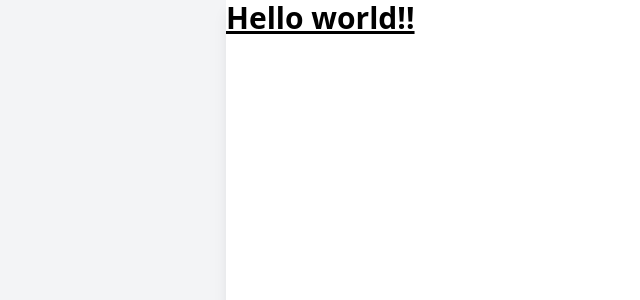
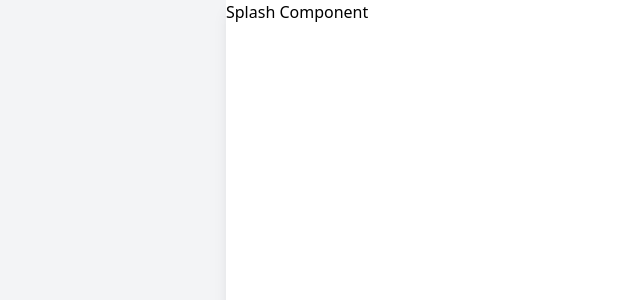
Before and after one commit to jivvonC/7thCOKERTHON-Team5-FE, a React (Vite) app: page /splash in a window 1280 px wide. Shown: the top 300 px of the page, without its empty margins (199-839 px from the left). Built offline with nearby package versions, Linux system fonts and the light colour scheme.

Commit message:
feat: browser routing

```diff
--- a/package.json
+++ b/package.json
@@ -16,6 +16,7 @@
     "react": "^19.2.0",
     "react-dom": "^19.2.0",
     "react-icons": "^5.5.0",
+    "react-router-dom": "^7.12.0",
     "tailwindcss": "^4.1.18"
   },
   "devDependencies": {
--- a/src/App.tsx
+++ b/src/App.tsx
@@ -1,11 +1,24 @@
 import './App.css';
-import Layout from './components/Layout';
+import Splash from './pages/Splash.tsx';
+import Login from './pages/Login.tsx';
+import StartPage from './pages/StartPage.tsx';
+import JoinPage from './pages/JoinPage.tsx';
+import JoinListPage from './pages/JoinListPage.tsx';
+import Layout from './components/Layout.tsx';
+import { Routes, Route, Navigate } from 'react-router-dom';
 
 function App() {
   return (
-    <Layout>
-      <h1 className="text-3xl font-bold underline">Hello world!!</h1>
-    </Layout>
+    <Routes>
+      <Route element={<Layout />}>
+        <Route path="/" element={<StartPage />}></Route>
+        <Route path="/join" element={<JoinPage />}></Route>
+        <Route path="/joinlist" element={<JoinListPage />}></Route>
+        <Route path="/splash" element={<Splash />}></Route>
+        <Route path="/login" element={<Login />}></Route>
+      </Route>
+      <Route path="*" element={<Navigate to="/" replace />} />
+    </Routes>
   );
 }
 
--- a/src/components/Layout.tsx
+++ b/src/components/Layout.tsx
@@ -1,15 +1,14 @@
-import { type ReactNode } from 'react';
+import { Outlet } from 'react-router-dom';
 
-interface LayoutProps {
-  children: ReactNode;
-}
-
-function Layout({ children }: LayoutProps) {
+function Layout() {
   return (
     <div className="min-h-dvh w-full bg-gray-100 flex justify-center">
       {/* 실제 앱 화면(폭 제한) */}
       <div id="app-shell" className="w-full max-w-[430px] min-h-dvh bg-white shadow-lg">
-        {children}
+        {/*메인 콘텐츠 영역*/}
+        <main className="flex-1 overflow-y-auto">
+          <Outlet />
+        </main>
       </div>
     </div>
   );
--- a/src/main.tsx
+++ b/src/main.tsx
@@ -2,9 +2,13 @@ import { StrictMode } from 'react';
 import { createRoot } from 'react-dom/client';
 import './styles/index.css';
 import App from './App.tsx';
+import { BrowserRouter } from 'react-router-dom';
+import React from 'react';
 
 createRoot(document.getElementById('root')!).render(
-  <StrictMode>
-    <App />
-  </StrictMode>,
+  <React.StrictMode>
+    <BrowserRouter>
+      <App />
+    </BrowserRouter>
+  </React.StrictMode>,
 );
--- /dev/null
+++ b/src/pages/JoinListPage.tsx
@@ -0,0 +1,7 @@
+export default function JoinListPage() {
+  return (
+    <>
+      <h1>JoinListPage Component</h1>
+    </>
+  );
+}
--- /dev/null
+++ b/src/pages/JoinPage.tsx
@@ -0,0 +1,7 @@
+export default function JoinPage() {
+  return (
+    <>
+      <h1>JoinPage Component</h1>
+    </>
+  );
+}
--- /dev/null
+++ b/src/pages/Login.tsx
@@ -0,0 +1,7 @@
+export default function Login() {
+  return (
+    <>
+      <h1>Login Component</h1>
+    </>
+  );
+}
--- /dev/null
+++ b/src/pages/Splash.tsx
@@ -0,0 +1,7 @@
+export default function Splash() {
+  return (
+    <>
+      <h1>Splash Component</h1>
+    </>
+  );
+}
--- /dev/null
+++ b/src/pages/StartPage.tsx
@@ -0,0 +1,7 @@
+export default function StartPage() {
+  return (
+    <>
+      <h1>StartPage Component</h1>
+    </>
+  );
+}
```
Also changed, not shown: 1 other file (tests, documents, lock files or other folders).
